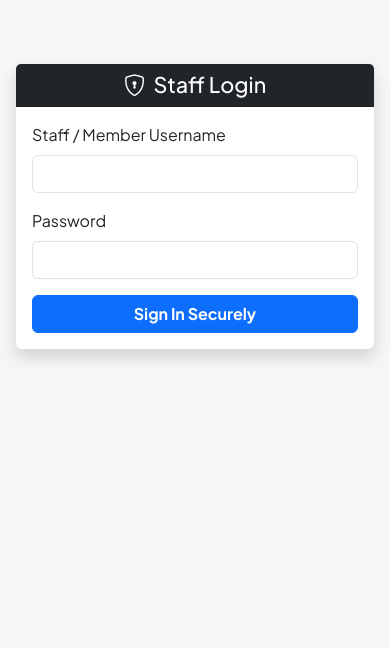
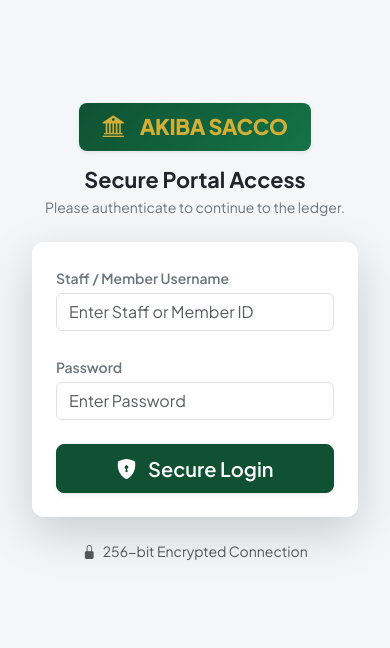
Before and after one commit to Mike-Muteithia/A3_SACCO, a Flask app: page /login in a window 390 px wide. Shown: the top 648 px of the page. Run offline with Flask 3, Linux system fonts and the light colour scheme; some libraries are stand-ins or nearby versions.

Commit message:
ui: redesign login page and lock sidebar navigation
- Redesigned login.html with a branded glassmorphic card UI and integrated form validation macros.
- Refactored base.html to use a single Jinja2 macro, ensuring desktop and mobile navigation links are always perfectly synced.
- Added sticky positioning and a custom webkit scrollbar to style.css to keep the sidebar pinned while scrolling.
- Injected the active user profile badge and role context into the bottom of the navigation drawer.
- Bumped CSS cache-busting version string to v3.0.

```diff
--- a/sacco_management/static/style.css
+++ b/sacco_management/static/style.css
@@ -3,9 +3,7 @@
  * Color Palette: Forest Green (#0F5132), Slate Dark (#1A252C), Warm Gold (#D4AF37)
  * Typography: Plus Jakarta Sans / Inter
  */
-
 @import url('https://fonts.googleapis.com/css2?family=Plus+Jakarta+Sans:wght@300;400;500;600;700;800&display=swap');
-
 :root {
     --brand-forest: #0F5132;
     --brand-forest-dark: #0A3622;
@@ -26,7 +24,6 @@
     --shadow-lg: 0 10px 15px -3px rgba(0,0,0,0.08), 0 4px 6px -2px rgba(0,0,0,0.04);
     --transition-standard: all 0.2s cubic-bezier(0.4, 0, 0.2, 1);
 }
-
 body {
     font-family: 'Plus Jakarta Sans', -apple-system, BlinkMacSystemFont, "Segoe UI", Roboto, sans-serif;
     background-color: var(--bg-canvas);
@@ -34,14 +31,12 @@ body {
     min-height: 100vh;
     overflow-x: hidden;
 }
-
 /* --- Layout Architecture --- */
 .app-container {
     display: flex;
     min-height: 100vh;
     width: 100%;
 }
-
 .sidebar {
     width: 280px;
     background-color: var(--brand-slate);
@@ -52,13 +47,29 @@ body {
     border-right: 1px solid rgba(255, 255, 255, 0.08);
     transition: var(--transition-standard);
     z-index: 1040;
+
+    /* NEW: Pin the sidebar to the viewport */
+    height: 100vh;
+    position: sticky;
+    top: 0;
+}
+
+/* NEW: Custom sleek scrollbar for the sidebar nav */
+.sidebar-nav::-webkit-scrollbar {
+    width: 6px;
+}
+.sidebar-nav::-webkit-scrollbar-track {
+    background: transparent;
+}
+.sidebar-nav::-webkit-scrollbar-thumb {
+    background-color: rgba(255, 255, 255, 0.2);
+    border-radius: 10px;
 }
 
 .sidebar-header {
     padding: 1.5rem 1.25rem;
     border-bottom: 1px solid rgba(255, 255, 255, 0.08);
 }
-
 .brand-badge {
     background: linear-gradient(135deg, var(--brand-forest) 0%, #157347 100%);
     color: var(--brand-gold);
@@ -72,17 +83,14 @@ body {
     letter-spacing: -0.02em;
     text-decoration: none;
 }
-
 .brand-badge:hover {
     color: var(--brand-gold-subtle);
 }
-
 .sidebar-nav {
     padding: 1rem 0.75rem;
     flex-grow: 1;
     overflow-y: auto;
 }
-
 .nav-section-title {
     font-size: 0.7rem;
     text-transform: uppercase;
@@ -91,7 +99,6 @@ body {
     padding: 0.75rem 0.75rem 0.25rem 0.75rem;
     font-weight: 700;
 }
-
 .sidebar-nav .nav-link {
     color: #CBD5E1;
     padding: 0.68rem 0.85rem;
@@ -103,39 +110,32 @@ body {
     gap: 0.75rem;
     transition: var(--transition-standard);
 }
-
 .sidebar-nav .nav-link i {
     font-size: 1.15rem;
     color: var(--text-muted);
     transition: var(--transition-standard);
 }
-
 .sidebar-nav .nav-link:hover {
     color: #FFFFFF;
     background-color: rgba(255, 255, 255, 0.06);
 }
-
 .sidebar-nav .nav-link:hover i {
     color: var(--brand-gold);
 }
-
 .sidebar-nav .nav-link.active {
     color: #FFFFFF;
     background-color: var(--brand-forest);
     font-weight: 600;
 }
-
 .sidebar-nav .nav-link.active i {
     color: var(--brand-gold);
 }
-
 .main-content {
     flex-grow: 1;
     display: flex;
     flex-direction: column;
     min-width: 0;
 }
-
 /* --- Top Header & Profile Bar --- */
 .topbar {
     background: #FFFFFF;
@@ -148,7 +148,6 @@ body {
     top: 0;
     z-index: 1020;
 }
-
 .user-profile-chip {
     display: inline-flex;
     align-items: center;
@@ -158,7 +157,6 @@ body {
     border-radius: 9999px;
     border: 1px solid var(--border-color);
 }
-
 .user-avatar-circle {
     width: 32px;
     height: 32px;
@@ -171,7 +169,6 @@ body {
     font-size: 0.85rem;
     font-weight: 700;
 }
-
 /* --- Financial Stat Metric Cards --- */
 .stat-card {
     background: var(--bg-card);
@@ -183,13 +180,11 @@ body {
     position: relative;
     overflow: hidden;
 }
-
 .stat-card:hover {
     transform: translateY(-2px);
     box-shadow: var(--shadow-md);
     border-color: #CBD5E1;
 }
-
 .stat-card::before {
     content: '';
     position: absolute;
@@ -198,12 +193,10 @@ body {
     right: 0;
     height: 4px;
 }
-
 .stat-card.primary::before { background: var(--brand-forest); }
 .stat-card.warning::before { background: var(--brand-gold); }
 .stat-card.info::before { background: #0284C7; }
 .stat-card.danger::before { background: #DC2626; }
-
 .stat-icon-wrapper {
     width: 48px;
     height: 48px;
@@ -213,12 +206,10 @@ body {
     justify-content: center;
     font-size: 1.35rem;
 }
-
 .stat-icon-primary { background: var(--brand-forest-light); color: var(--brand-forest); }
 .stat-icon-warning { background: var(--brand-gold-subtle); color: var(--brand-gold-hover); }
 .stat-icon-info { background: #E0F2FE; color: #0284C7; }
 .stat-icon-danger { background: #FEE2E2; color: #DC2626; }
-
 .stat-value {
     font-size: 1.65rem;
     font-weight: 700;
@@ -226,7 +217,6 @@ body {
     letter-spacing: -0.02em;
     margin: 0.35rem 0 0.15rem 0;
 }
-
 .stat-label {
     font-size: 0.78rem;
     text-transform: uppercase;
@@ -234,7 +224,6 @@ body {
     font-weight: 600;
     color: var(--text-secondary);
 }
-
 .trend-badge {
     font-size: 0.72rem;
     font-weight: 600;
@@ -244,7 +233,6 @@ body {
     align-items: center;
     gap: 0.25rem;
 }
-
 /* --- Cards, Tables, Badges --- */
 .card-financial {
     background: var(--bg-card);
@@ -253,17 +241,14 @@ body {
     box-shadow: var(--shadow-sm);
     margin-bottom: 1.5rem;
 }
-
 .card-financial .card-header {
     background: transparent;
     border-bottom: 1px solid var(--border-color);
     padding: 1.15rem 1.5rem;
 }
-
 .table-financial {
     margin-bottom: 0;
 }
-
 .table-financial th {
     background-color: #F8FAFC;
     color: var(--text-secondary);
@@ -274,14 +259,12 @@ body {
     padding: 0.85rem 1rem;
     border-bottom: 1px solid var(--border-color);
 }
-
 .table-financial td {
     padding: 0.95rem 1rem;
     vertical-align: middle;
     font-size: 0.875rem;
     border-bottom: 1px solid var(--border-color);
 }
-
 .badge-role {
     font-size: 0.7rem;
     font-weight: 600;
@@ -290,33 +273,28 @@ body {
     background: #E2E8F0;
     color: var(--text-primary);
 }
-
 .badge-role.Manager { background: #FEF3C7; color: #92400E; }
 .badge-role.SystemAdmin { background: #FEE2E2; color: #991B1B; }
 .badge-role.Teller { background: #E0E7FF; color: #3730A3; }
 .badge-role.LoanOfficer { background: #CCFBF1; color: #115E59; }
 .badge-role.Member { background: var(--brand-forest-light); color: var(--brand-forest); }
-
 /* --- Forms & Floating Labels --- */
 .form-floating > .form-control,
 .form-floating > .form-select {
     border-radius: 8px;
     border: 1px solid var(--border-color);
 }
-
 .form-floating > .form-control:focus,
 .form-floating > .form-select:focus {
     border-color: var(--brand-forest);
     box-shadow: 0 0 0 3px rgba(15, 81, 50, 0.15);
 }
-
 .input-group-currency .input-group-text {
     background-color: #F1F5F9;
     border-color: var(--border-color);
     font-weight: 600;
     color: var(--text-secondary);
 }
-
 .btn-primary-akiba {
     background-color: var(--brand-forest);
     border-color: var(--brand-forest);
@@ -326,26 +304,22 @@ body {
     border-radius: 8px;
     transition: var(--transition-standard);
 }
-
 .btn-primary-akiba:hover {
     background-color: var(--brand-forest-dark);
     border-color: var(--brand-forest-dark);
     color: #FFFFFF;
 }
-
 .btn-gold {
     background-color: var(--brand-gold);
     border-color: var(--brand-gold);
     color: var(--brand-slate);
     font-weight: 700;
 }
-
 .btn-gold:hover {
     background-color: var(--brand-gold-hover);
     border-color: var(--brand-gold-hover);
     color: #FFFFFF;
 }
-
 /* --- Responsive Offcanvas Mobile Layout --- */
 @media (max-width: 991.98px) {
     .sidebar {
--- a/sacco_management/templates/base.html
+++ b/sacco_management/templates/base.html
@@ -6,23 +6,18 @@
     <meta name="description" content="Akiba Sacco Core Banking & Financial Management Portal">
     <title>{% block title %}Portal{% endblock %} - Akiba Sacco Core</title>
 
-    <!-- Google Fonts & Bootstrap 5.3.3 CSS -->
     <link rel="preconnect" href="https://fonts.googleapis.com">
     <link rel="preconnect" href="https://fonts.gstatic.com" crossorigin>
     <link href="https://fonts.googleapis.com/css2?family=Plus+Jakarta+Sans:wght@300;400;500;600;700;800&display=swap" rel="stylesheet">
     <link href="https://cdn.jsdelivr.net/npm/bootstrap@5.3.3/dist/css/bootstrap.min.css" rel="stylesheet">
     <link rel="stylesheet" href="https://cdn.jsdelivr.net/npm/bootstrap-icons@1.11.3/font/bootstrap-icons.min.css">
-
-    <!-- DataTables CSS for Interactive Tables -->
     <link href="https://cdn.datatables.net/1.13.7/css/dataTables.bootstrap5.min.css" rel="stylesheet">
 
-    <!-- Custom Financial Theme -->
-    <link rel="stylesheet" href="{{ url_for('static', filename='style.css') }}">
+    <link rel="stylesheet" href="{{ url_for('static', filename='style.css') }}?v=3.0">
     {% block extra_head %}{% endblock %}
 </head>
 <body>
 
-<!-- Reusable Jinja Pagination Macro -->
 {% macro render_pagination(pagination, endpoint) %}
 {% if pagination and pagination.pages > 1 %}
 <nav aria-label="Page navigation" class="mt-3">
@@ -47,73 +42,78 @@
 {% endif %}
 {% endmacro %}
 
+<!-- NEW: Centralized Navigation Macro -->
+{% macro render_navigation() %}
+    <div class="nav-section-title">Core Banking</div>
+    <a href="{{ url_for('dashboard.index') }}" class="nav-link {% if request.endpoint == 'dashboard.index' %}active{% endif %}"><i class="bi bi-speedometer2"></i> Dashboard</a>
+    {% if current_user.role.name != 'Member' %}
+    <a href="{{ url_for('members.index') }}" class="nav-link {% if 'members' in request.endpoint %}active{% endif %}"><i class="bi bi-people"></i> Members Directory</a>
+    <a href="{{ url_for('transactions.index') }}" class="nav-link {% if 'transactions' in request.endpoint %}active{% endif %}"><i class="bi bi-arrow-left-right"></i> Transactions / Cashier</a>
+    {% endif %}
+    <a href="{{ url_for('loans.index') }}" class="nav-link {% if 'loans' in request.endpoint %}active{% endif %}"><i class="bi bi-cash-stack"></i> Credit & Loans</a>
+
+    {% if current_user.has_permission('REPORT_READ_ALL') %}
+    <div class="nav-section-title mt-3">Financial Auditing</div>
+    <a href="{{ url_for('reports.consolidated_journal') }}" class="nav-link {% if request.endpoint == 'reports.consolidated_journal' %}active{% endif %}"><i class="bi bi-journal-check"></i> General Ledger</a>
+    <a href="{{ url_for('reports.outstanding_loans') }}" class="nav-link {% if request.endpoint == 'reports.outstanding_loans' %}active{% endif %}"><i class="bi bi-pie-chart"></i> Portfolio at Risk (PAR)</a>
+    {% endif %}
+
+    {% if current_user.has_permission('USER_MANAGE') or current_user.has_permission('SYSTEM_CONFIG') %}
+    <div class="nav-section-title mt-3">Governance & SecOps</div>
+    {% if current_user.has_permission('USER_MANAGE') %}
+    <a href="{{ url_for('admin.manage_users') }}" class="nav-link {% if 'admin' in request.endpoint %}active{% endif %}"><i class="bi bi-shield-lock"></i> RBAC Management</a>
+    {% endif %}
+    {% if current_user.has_permission('SYSTEM_CONFIG') %}
+    <a href="{{ url_for('dashboard.system_logs') }}" class="nav-link {% if request.endpoint == 'dashboard.system_logs' %}active{% endif %}"><i class="bi bi-file-earmark-text"></i> Audit Trails</a>
+    {% endif %}
+    {% endif %}
+{% endmacro %}
+
 <div class="app-container">
     {% if current_user.is_authenticated %}
+
     <!-- Desktop Persistent Sidebar -->
     <aside class="sidebar d-none d-lg-flex">
         <div class="sidebar-header">
-            <a href="{{ url_for('dashboard.index') }}" class="brand-badge w-100 justify-content-center">
+            <a href="{{ url_for('dashboard.index') }}" class="brand-badge w-100 justify-content-center shadow-sm">
                 <i class="bi bi-bank2"></i>
                 <span>AKIBA SACCO</span>
             </a>
         </div>
         <div class="sidebar-nav">
-            <div class="nav-section-title">Core Banking</div>
-            <a href="{{ url_for('dashboard.index') }}" class="nav-link {% if request.endpoint == 'dashboard.index' %}active{% endif %}">
-                <i class="bi bi-speedometer2"></i> Dashboard
-            </a>
-            {% if current_user.role.name != 'Member' %}
-            <a href="{{ url_for('members.index') }}" class="nav-link {% if 'members' in request.endpoint %}active{% endif %}">
-                <i class="bi bi-people"></i> Members Directory
-            </a>
-            <a href="{{ url_for('transactions.index') }}" class="nav-link {% if 'transactions' in request.endpoint %}active{% endif %}">
-                <i class="bi bi-arrow-left-right"></i> Transactions / Cashier
-            </a>
-            {% endif %}
-            <a href="{{ url_for('loans.index') }}" class="nav-link {% if 'loans' in request.endpoint %}active{% endif %}">
-                <i class="bi bi-cash-stack"></i> Credit & Loans
-            </a>
-            {% if current_user.has_permission('REPORT_READ_ALL') %}
-            <div class="nav-section-title mt-2">Financial Auditing</div>
-            <a href="{{ url_for('reports.consolidated_journal') }}" class="nav-link {% if request.endpoint == 'reports.consolidated_journal' %}active{% endif %}">
-                <i class="bi bi-journal-check"></i> General Ledger
-            </a>
-            <a href="{{ url_for('reports.outstanding_loans') }}" class="nav-link {% if request.endpoint == 'reports.outstanding_loans' %}active{% endif %}">
-                <i class="bi bi-pie-chart"></i> Portfolio at Risk (PAR)
-            </a>
-            {% endif %}
-            {% if current_user.has_permission('USER_MANAGE') or current_user.has_permission('SYSTEM_CONFIG') %}
-            <div class="nav-section-title mt-2">Governance & SecOps</div>
-            {% if current_user.has_permission('USER_MANAGE') %}
-            <a href="{{ url_for('admin.manage_users') }}" class="nav-link {% if 'admin' in request.endpoint %}active{% endif %}"><i class="bi bi-shield-lock"></i> RBAC Management</a>
-            {% endif %}
-            {% if current_user.has_permission('SYSTEM_CONFIG') %}
-            <a href="{{ url_for('dashboard.system_logs') }}" class="nav-link {% if request.endpoint == 'dashboard.system_logs' %}active{% endif %}"><i class="bi bi-file-earmark-text"></i> Audit Trails</a>
-            {% endif %}
-            {% endif %}
+            {{ render_navigation() }}
         </div>
         <div class="p-3 border-top border-secondary border-opacity-25">
-            <a href="{{ url_for('auth.logout') }}" class="btn btn-sm btn-outline-danger w-100">
-                <i class="bi bi-box-arrow-right me-1"></i> Terminate Session
-            </a>
+            <div class="d-flex align-items-center mb-3 px-2">
+                <div class="user-avatar-circle me-3 bg-dark border border-secondary">{{ current_user.username[:1]|upper }}</div>
+                <div class="overflow-hidden">
+                    <div class="fw-bold text-white small text-truncate mb-0 lh-1">{{ current_user.username }}</div>
+                    <span class="badge bg-secondary bg-opacity-25 text-light fw-normal mt-1" style="font-size: 0.65rem;">{{ current_user.role.name }} Account</span>
+                </div>
+            </div>
+            <a href="{{ url_for('auth.logout') }}" class="btn btn-sm btn-danger w-100 fw-bold shadow-sm"><i class="bi bi-box-arrow-right me-1"></i> Secure Logout</a>
         </div>
     </aside>
 
     <!-- Mobile Responsive Offcanvas Drawer -->
-    <div class="offcanvas offcanvas-start bg-dark text-white" tabindex="-1" id="mobileSidebar" aria-labelledby="mobileSidebarLabel">
-        <div class="offcanvas-header border-bottom border-secondary">
-            <h5 class="offcanvas-title text-warning fw-bold" id="mobileSidebarLabel"><i class="bi bi-bank2 me-2"></i>Akiba Sacco</h5>
-            <button type="button" class="btn-close btn-close-white" data-bs-dismiss="offcanvas" aria-label="Close"></button>
+    <div class="offcanvas offcanvas-start" tabindex="-1" id="mobileSidebar" aria-labelledby="mobileSidebarLabel" style="background-color: var(--brand-slate); color: #F8FAFC; width: 280px; border-right: 1px solid rgba(255, 255, 255, 0.08);">
+        <div class="offcanvas-header border-bottom border-secondary border-opacity-25">
+            <div class="brand-badge fs-5 px-3 py-2 w-100 text-center shadow-sm"><i class="bi bi-bank2 me-2"></i>AKIBA SACCO</div>
+            <button type="button" class="btn-close btn-close-white ms-2" data-bs-dismiss="offcanvas" aria-label="Close"></button>
         </div>
-        <div class="offcanvas-body p-0">
-            <div class="sidebar-nav">
-                <a href="{{ url_for('dashboard.index') }}" class="nav-link text-white"><i class="bi bi-speedometer2"></i> Dashboard</a>
-                {% if current_user.role.name != 'Member' %}
-                <a href="{{ url_for('members.index') }}" class="nav-link text-white"><i class="bi bi-people"></i> Members Directory</a>
-                <a href="{{ url_for('transactions.index') }}" class="nav-link text-white"><i class="bi bi-arrow-left-right"></i> Transactions</a>
-                {% endif %}
-                <a href="{{ url_for('loans.index') }}" class="nav-link text-white"><i class="bi bi-cash-stack"></i> Credit & Loans</a>
-                <a href="{{ url_for('auth.logout') }}" class="nav-link text-danger mt-3"><i class="bi bi-box-arrow-right"></i> Logout</a>
+        <div class="offcanvas-body p-0 d-flex flex-column">
+            <div class="sidebar-nav flex-grow-1">
+                {{ render_navigation() }}
+            </div>
+            <div class="p-3 border-top border-secondary border-opacity-25">
+                <div class="d-flex align-items-center mb-3 px-2">
+                    <div class="user-avatar-circle me-3 bg-dark border border-secondary">{{ current_user.username[:1]|upper }}</div>
+                    <div class="overflow-hidden">
+                        <div class="fw-bold text-white small text-truncate mb-0 lh-1">{{ current_user.username }}</div>
+                        <span class="badge bg-secondary bg-opacity-25 text-light fw-normal mt-1" style="font-size: 0.65rem;">{{ current_user.role.name }} Account</span>
+                    </div>
+                </div>
+                <a href="{{ url_for('auth.logout') }}" class="btn btn-sm btn-danger w-100 fw-bold shadow-sm"><i class="bi bi-box-arrow-right me-1"></i> Secure Logout</a>
             </div>
         </div>
     </div>
@@ -122,14 +122,14 @@
     <!-- Main Viewport -->
     <main class="main-content">
         {% if current_user.is_authenticated %}
-        <header class="topbar">
+        <header class="topbar shadow-sm">
             <div class="d-flex align-items-center gap-2">
-                <button class="btn btn-sm btn-outline-secondary d-lg-none" type="button" data-bs-toggle="offcanvas" data-bs-target="#mobileSidebar"><i class="bi bi-list fs-5"></i></button>
+                <button class="btn btn-sm btn-outline-secondary d-lg-none shadow-sm" type="button" data-bs-toggle="offcanvas" data-bs-target="#mobileSidebar"><i class="bi bi-list fs-5"></i></button>
                 <h5 class="mb-0 fw-bold text-secondary">{% block header_title %}Overview{% endblock %}</h5>
             </div>
             <div class="d-flex align-items-center gap-3">
-                <div class="user-profile-chip">
-                    <div class="user-avatar-circle">{{ current_user.username[:1]|upper }}</div>
+                <div class="user-profile-chip shadow-sm">
+                    <div class="user-avatar-circle shadow-sm">{{ current_user.username[:1]|upper }}</div>
                     <div class="d-none d-sm-block text-start">
                         <div class="fw-bold small lh-1">{{ current_user.username }}</div>
                         <span class="badge-role {{ current_user.role.name }}">{{ current_user.role.name }}</span>
@@ -156,12 +156,12 @@
             {% endwith %}
 
             {% if error_code %}
-            <div class="card card-financial text-center py-5">
+            <div class="card card-financial text-center py-5 shadow-sm">
                 <div class="card-body">
                     <h1 class="display-3 fw-bold text-danger">{{ error_code }}</h1>
                     <h4 class="fw-bold text-dark">{{ error_title }}</h4>
                     <p class="text-secondary max-w-lg mx-auto">{{ error_msg }}</p>
-                    <a href="{{ url_for('dashboard.index') }}" class="btn btn-primary-akiba mt-3"><i class="bi bi-house-door me-1"></i> Return to Safe Dashboard</a>
+                    <a href="{{ url_for('dashboard.index') }}" class="btn btn-primary-akiba mt-3 shadow-sm"><i class="bi bi-house-door me-1"></i> Return to Safe Dashboard</a>
                 </div>
             </div>
             {% else %}
@@ -190,7 +190,6 @@
     </div>
 </div>
 
-<!-- Core JS Dependencies -->
 <script src="https://code.jquery.com/jquery-3.7.1.min.js"></script>
 <script src="https://cdn.jsdelivr.net/npm/bootstrap@5.3.3/dist/js/bootstrap.bundle.min.js"></script>
 <script src="https://cdn.datatables.net/1.13.7/js/jquery.dataTables.min.js"></script>
--- a/sacco_management/templates/login.html
+++ b/sacco_management/templates/login.html
@@ -1,26 +1,46 @@
 {% extends 'base.html' %}
+{% from "_macros.html" import render_field %}
+
+{% block title %}Secure Login{% endblock %}
+
 {% block content %}
-<div class="row justify-content-center">
-    <div class="col-md-4 mt-5">
-        <div class="card shadow border-0">
-            <div class="card-header bg-dark text-white text-center">
-                <h4 class="mb-0"><i class="bi bi-shield-lock me-2"></i>Staff Login</h4>
+<div class="row justify-content-center align-items-center" style="min-height: 75vh;">
+    <div class="col-11 col-sm-8 col-md-6 col-lg-4">
+
+        <div class="text-center mb-4">
+            <div class="brand-badge d-inline-flex mb-3 shadow-sm px-4 py-2 fs-4">
+                <i class="bi bi-bank2 me-2"></i> AKIBA SACCO
             </div>
-            <div class="card-body">
+            <h4 class="fw-bold text-dark mb-1">Secure Portal Access</h4>
+            <p class="text-secondary small">Please authenticate to continue to the ledger.</p>
+        </div>
+
+        <div class="card card-financial border-0 shadow-lg">
+            <div class="card-body p-4 p-md-5">
                 <form method="POST">
                     {{ form.hidden_tag() }}
-                    <div class="mb-3">
-                        {{ form.username.label(class="form-label") }}
-                        {{ form.username(class="form-control") }}
+
+                    <div class="mb-4">
+                        {{ render_field(form.username, placeholder="Enter Staff or Member ID") }}
                     </div>
-                    <div class="mb-3">
-                        {{ form.password.label(class="form-label") }}
-                        {{ form.password(class="form-control") }}
+
+                    <div class="mb-4">
+                        {{ render_field(form.password, placeholder="Enter Password") }}
                     </div>
-                    {{ form.submit(class="btn btn-primary w-100 fw-bold") }}
+
+                    <div class="d-grid mt-4">
+                        <button type="submit" class="btn btn-primary-akiba btn-lg shadow-sm">
+                            <i class="bi bi-shield-lock-fill me-2"></i> Secure Login
+                        </button>
+                    </div>
                 </form>
             </div>
         </div>
+
+        <div class="text-center mt-4">
+            <p class="small text-muted mb-0"><i class="bi bi-lock-fill me-1"></i> 256-bit Encrypted Connection</p>
+        </div>
+
     </div>
 </div>
 {% endblock %}
```
Also changed, not shown: 1 other file.
